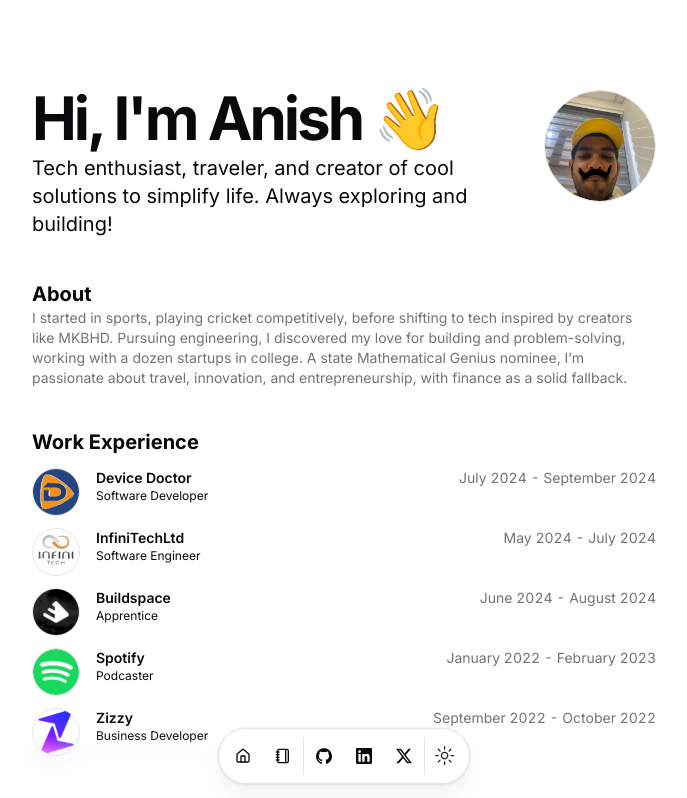
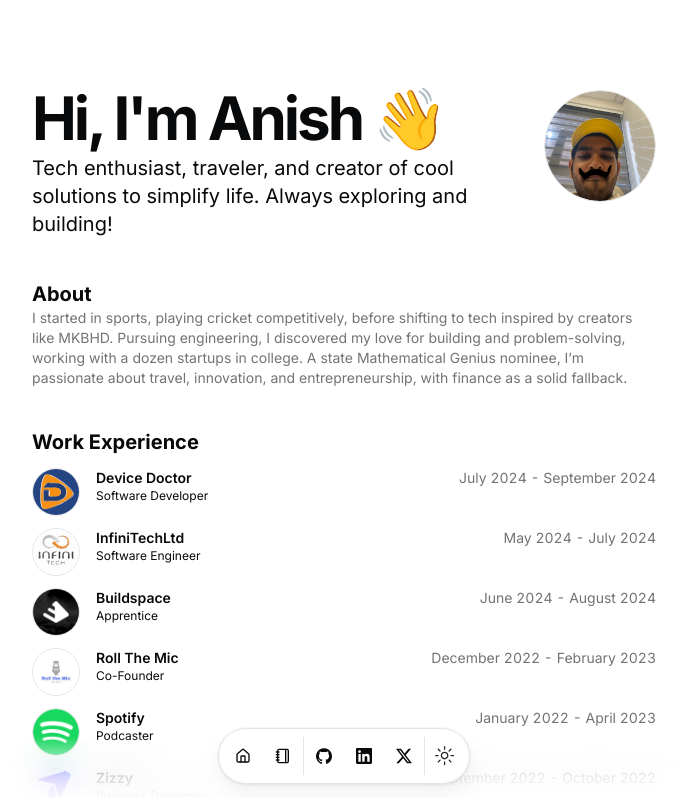
Before and after one commit to anishsoni29/Portfolio, a Next.js app: page / in a window 1280 px wide. Shown: the top 798 px of the page, without its empty margins (296-983 px from the left). Built offline with nearby package versions, Linux system fonts and the light colour scheme.

Commit message:
updated workex

```diff
--- a/src/data/resume.tsx
+++ b/src/data/resume.tsx
@@ -104,6 +104,18 @@
         "As an apprentice at Buildspace, I worked on real-world projects, diving deep into product design, which helped me discover my passion for it.",
     },
     {
+      company: "Roll The Mic",
+      href: "https://www.linkedin.com/company/roll-the-mic/posts/?feedView=all",
+      badges: [],
+      location: "Remote",
+      title: "Co-Founder",
+      logoUrl: "/rtm.jpeg",
+      start: "December 2022",
+      end: "February 2023",
+      description:
+        "Started as a personal project to learn from diverse connections, I hosted conversations with people from varied backgrounds, eventually sharing them on platforms like Spotify, Apple Music, Overcast, and Google Podcasts.",
+    },
+    {
       company: "Spotify",
       href: "https://open.spotify.com/show/2VsacNE4Oq0p86dmg104es",
       badges: [],
@@ -111,7 +123,7 @@
       title: "Podcaster",
       logoUrl: "/spotify.png",
       start: "January 2022",
-      end: "February 2023",
+      end: "April 2023",
       description:
         "Started as a personal project to learn from diverse connections, I hosted conversations with people from varied backgrounds, eventually sharing them on platforms like Spotify, Apple Music, Overcast, and Google Podcasts.",
     },
```
Also changed, not shown: public/rtm.jpeg (added).
